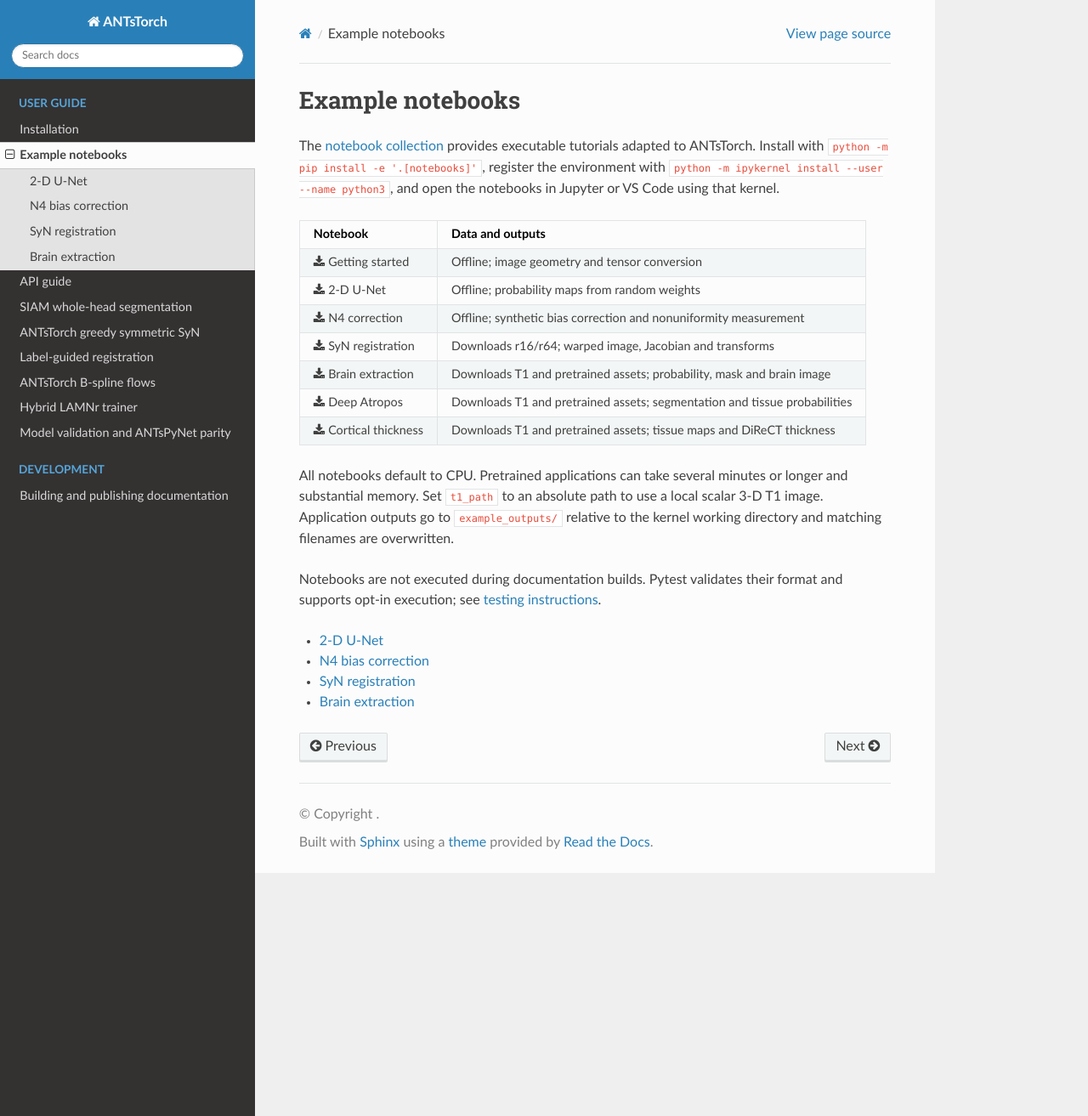
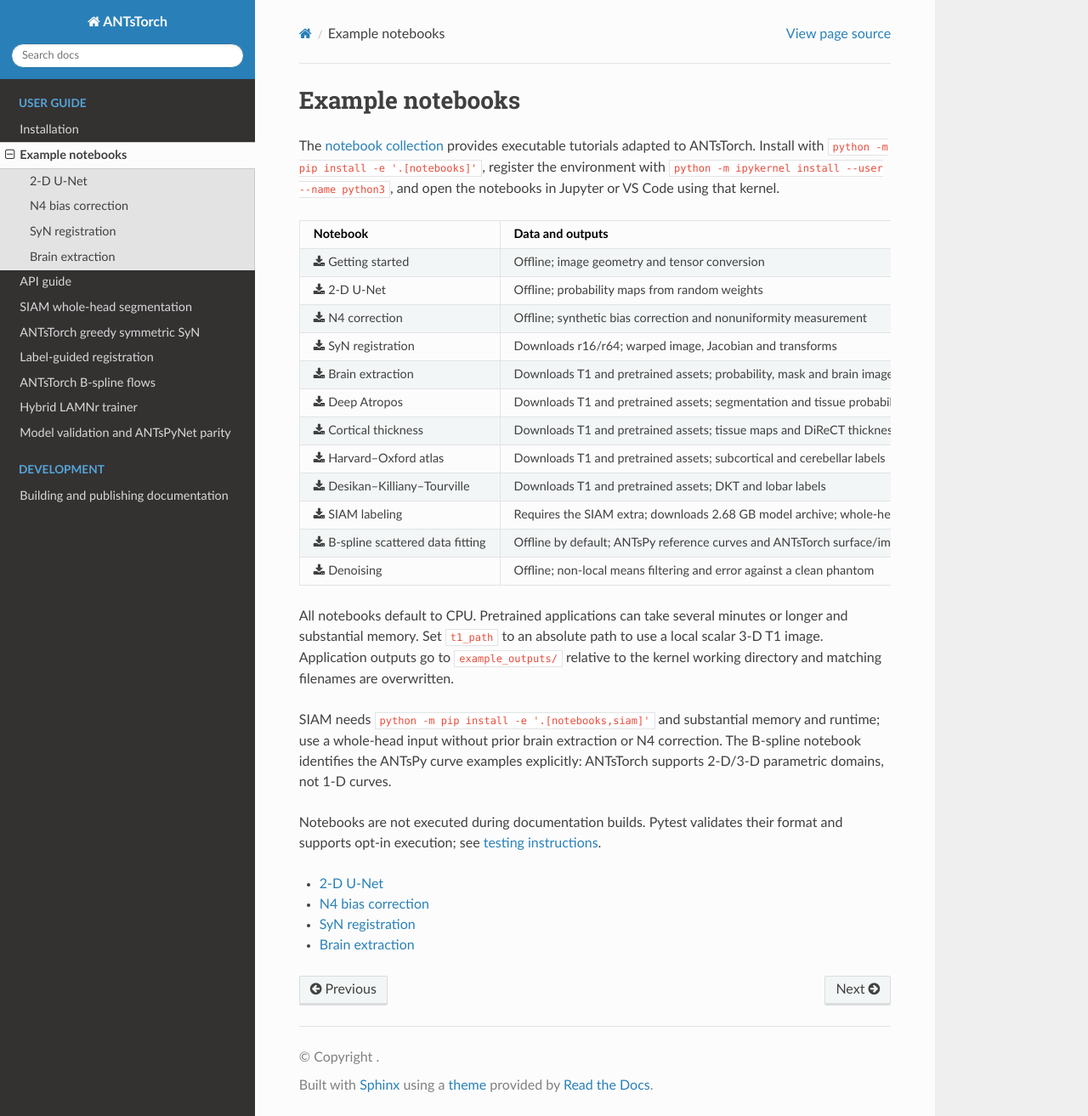
Before and after one commit to ANTsX/ANTsTorch, a Sphinx documentation site: the page built from docs/examples/index.md, in a window 1280 px wide and 1313 px high. Shown: the whole window at 85% size. Built offline with Sphinx 7.4.7 and the Read the Docs theme 3.1.0, drawn with Linux system fonts in a browser that asks for light colours.

Commit message:
ENH:  Add five example notebooks. (#106)
* New notebooks:
  - harvard_oxford_atlas_labeling.ipynb: pretrained subcortical and
    cerebellar labeling of a T1 MRI.
  - desikan_killiany_tourville.ipynb: DKT anatomical labels and the
    optional lobar parcellation.
  - siam_labeling.ipynb: original SIAM v0.3 nnU-Net whole-head
    segmentation (requires the `siam` extra; 2.68 GB model archive; input
    without brain extraction or N4).
  - bspline_scattered_data_fitting.ipynb: the ANTsX tutorial's B-spline
    examples; the 1-D curves use ANTsPy (ANTsTorch supports 2-D/3-D
    parametric domains only), the surface and image fits use ANTsTorch.
  - denoising.ipynb: non-local means on a seeded synthetic image, with
    the error against the known clean reference.
* README.md, examples/README.md and docs/examples/index.md list the new
  notebooks with their resource requirements; tests/README.md counts five
  offline and seven requires_data/slow notebooks.

```diff
--- a/docs/examples/index.md
+++ b/docs/examples/index.md
@@ -14,11 +14,21 @@ and open the notebooks in Jupyter or VS Code using that kernel.
 | {download}`Brain extraction <../../examples/brain_extraction.ipynb>` | Downloads T1 and pretrained assets; probability, mask and brain image |
 | {download}`Deep Atropos <../../examples/deep_atropos.ipynb>` | Downloads T1 and pretrained assets; segmentation and tissue probabilities |
 | {download}`Cortical thickness <../../examples/cortical_thickness.ipynb>` | Downloads T1 and pretrained assets; tissue maps and DiReCT thickness |
+| {download}`Harvard–Oxford atlas <../../examples/harvard_oxford_atlas_labeling.ipynb>` | Downloads T1 and pretrained assets; subcortical and cerebellar labels |
+| {download}`Desikan–Killiany–Tourville <../../examples/desikan_killiany_tourville.ipynb>` | Downloads T1 and pretrained assets; DKT and lobar labels |
+| {download}`SIAM labeling <../../examples/siam_labeling.ipynb>` | Requires the SIAM extra; downloads 2.68 GB model archive; whole-head labels |
+| {download}`B-spline scattered data fitting <../../examples/bspline_scattered_data_fitting.ipynb>` | Offline by default; ANTsPy reference curves and ANTsTorch surface/image fitting |
+| {download}`Denoising <../../examples/denoising.ipynb>` | Offline; non-local means filtering and error against a clean phantom |
 
 All notebooks default to CPU. Pretrained applications can take several minutes
 or longer and substantial memory. Set `t1_path` to an absolute path to use a
 local scalar 3-D T1 image. Application outputs go to `example_outputs/` relative
 to the kernel working directory and matching filenames are overwritten.
+
+SIAM needs `python -m pip install -e '.[notebooks,siam]'` and substantial memory
+and runtime; use a whole-head input without prior brain extraction or N4 correction.
+The B-spline notebook identifies the ANTsPy curve examples explicitly: ANTsTorch
+supports 2-D/3-D parametric domains, not 1-D curves.
 
 Notebooks are not executed during documentation builds. Pytest validates their
 format and supports opt-in execution; see [testing instructions](https://github.com/ANTsX/ANTsTorch/blob/main/tests/README.md).
```
Also changed, not shown: README.md (+2 -1 lines), examples/README.md, 6 other files.
